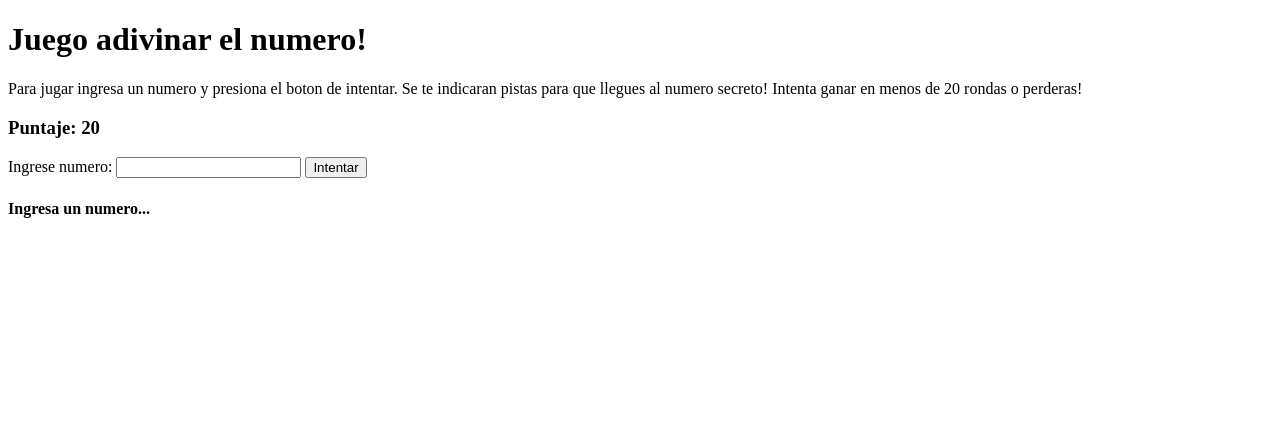
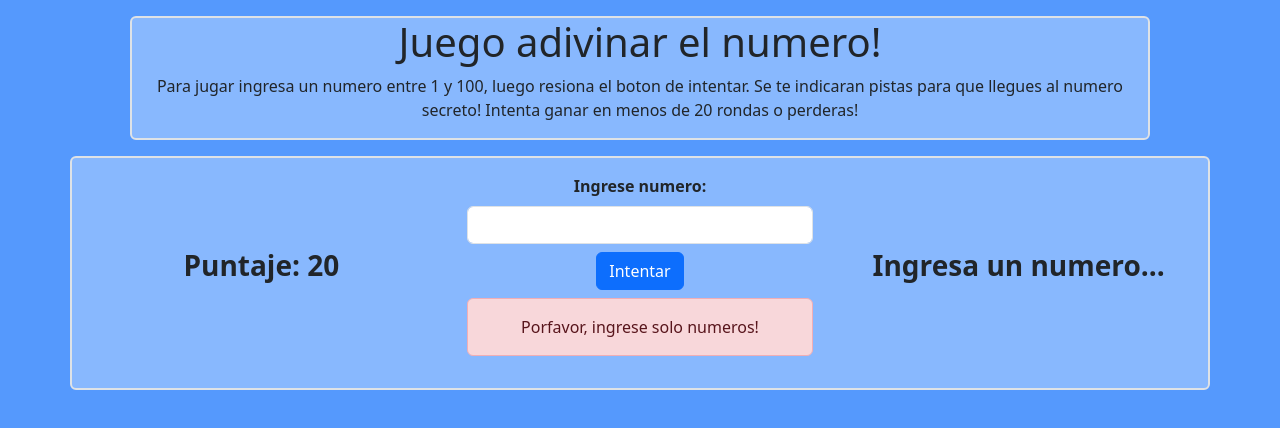
Before and after one commit to maurnl/LabNet2023, a plain HTML site: page index.html in a window 1280 px wide. Both pictures are taken after a click on the button "Intentar". Drawn offline with nearby package versions, Linux system fonts and the light colour scheme.

Commit message:
termino front, refactorizo logica del juego

```diff
--- /dev/null
+++ b/css/estilo.css
@@ -0,0 +1,11 @@
+body {
+    background-repeat: no-repeat;
+}
+
+.row {
+    --bs-bg-opacity: .3;
+}
+
+#contenedor {
+    background-color: rgba(255, 255, 255, 0.301);
+}
--- a/index.html
+++ b/index.html
@@ -1,29 +1,35 @@
 <!DOCTYPE html>
 <html lang="en">
 <head>
-    <script type="module" src="./script.js"></script>
+    <link href="https://cdn.jsdelivr.net/npm/bootstrap@5.3.0-alpha1/dist/css/bootstrap.min.css" rel="stylesheet" integrity="sha384-GLhlTQ8iRABdZLl6O3oVMWSktQOp6b7In1Zl3/Jr59b6EGGoI1aFkw7cmDA6j6gD" crossorigin="anonymous">
+    <script type="module" src="./js/script.js"></script>
+    <link rel="stylesheet" href="./css/estilo.css">
     <meta charset="UTF-8">
     <meta http-equiv="X-UA-Compatible" content="IE=edge">
     <meta name="viewport" content="width=device-width, initial-scale=1.0">
     <title>Practica 5 - HTML, CSS y JS</title>
 </head>
-<body>
-    <div>
-        <h1>Juego adivinar el numero!</h1>
-        <p>Para jugar ingresa un numero y presiona el boton de intentar. Se te indicaran pistas para que llegues al numero secreto! Intenta
-           ganar en menos de 20 rondas o perderas!</p>
-    </div>
-    <div id="contenedor">
-        <div>
-            <h3>Puntaje: <span id="score">0</span></h3>
+    <body class="bg-primary" style="--bs-bg-opacity: .7;">
+    <div class="container mt-3 text-center">
+        <div class="row bg-white border mx-5 border-2 rounded">
+            <h1>Juego adivinar el numero!</h1>
+            <p>Para jugar ingresa un numero entre 1 y 100, luego resiona el boton de intentar. Se te indicaran pistas para que llegues al numero secreto! Intenta
+               ganar en menos de 20 rondas o perderas!</p>
         </div>
-        <div>
-            <label for="number">Ingrese numero: </label>
-            <input type="text" name="number" id="number">
-            <button type="submit" id="guessBtn">Intentar</button>
-        </div>
-        <div>
-            <h4 id="estado">Ingresa un numero...</h4>
+        <div class="row align-items-center mt-3 border border-2 rounded" id="contenedor">
+            <div class="col-4 justify-content-center">
+                <p class="fs-3 fw-bold">Puntaje: <span id="score">0</span></p>
+                <button class="btn btn-danger" id="reiniciar" style="display:none">Reinciar</button>
+            </div>
+            <div class="form-group p-3 col-4">
+                <label class="form-label fw-bold" for="number">Ingrese numero: </label>
+                <input class="form-control" type="text" name="number" id="number">
+                <button class="btn btn-primary mt-2" type="submit" id="guessBtn">Intentar</button>
+                <p class="alert alert-danger mt-2" style="display: none" id="error"></p>
+            </div>
+            <div class="col-4">
+                <p class="fs-3 fw-bold" id="estado">Ingresa un numero...</p>
+            </div>
         </div>
     </div>
 </body>
--- a/script.js
+++ b/js/script.js
@@ -5,14 +5,19 @@ let gameLogic = new GameLogic();
 
 document.addEventListener("DOMContentLoaded", () => {
     document.getElementById("guessBtn").addEventListener("click", handleInputNumber);
+    document.getElementById("reiniciar").addEventListener("click", handleRestartGame);
     updateScore();
 });
 
 function handleInputNumber() {
-    let input = document.getElementById("number").value;
+    const input = document.getElementById("number").value;
+    const error = document.getElementById("error");
 
-    if(inputIsOnlyNumbers(input)) {
-        alert("Porfavor, ingrese solo numeros!");
+    error.textContent = "";
+    error.style.display = "none";
+    if(!inputIsOnlyNumbers(input)) {
+        error.textContent = "Porfavor, ingrese solo numeros!";
+        error.style.display = "block";
         return;
     }
 
@@ -22,13 +27,17 @@ function handleInputNumber() {
 }
 
 function handleGameState(gameState) {
-    let contenedor = document.getElementById("contenedor");
-    let estado = document.getElementById("estado");
+    const contenedor = document.getElementById("contenedor");
+    const estado = document.getElementById("estado");
+    const botonReiniciar = document.getElementById("reiniciar");
+    const botonIntentar = document.getElementById("guessBtn");
     let numIngresado = document.getElementById("number").value;
     switch(gameState) {
         case GameState.YouWon:
             contenedor.style.backgroundColor = "lightgreen";
             estado.textContent = "GANASTE!!";
+            botonReiniciar.style.display = "inline-block";
+            botonIntentar.disabled = true;
             break;
         case GameState.TooHigh:
             contenedor.style.backgroundColor = "lightyellow";
@@ -41,6 +50,8 @@ function handleGameState(gameState) {
         case GameState.YouLose:
             contenedor.style.backgroundColor = "lightred";
             estado.textContent = "Perdiste!! Reinicia para volver a intentar!!";
+            botonReiniciar.style.display = "inline-block";
+            botonIntentar.disabled = true;
             break;
     }
 }
@@ -50,5 +61,13 @@ function updateScore() {
 }
 
 function inputIsOnlyNumbers(input) {
-    return !/^\d+$/.test(input);
+    return /^\d+$/.test(input);
 }
+
+function handleRestartGame() {
+    gameLogic = new GameLogic();
+    document.getElementById("guessBtn").disabled = false;
+    document.getElementById("reiniciar").style.display = "none";
+    estado.textContent = "Ingresa un numero...";
+    updateScore();
+}
```
Also changed, not shown: estilo.css (deleted), js/GameLogic.js (renamed from GameLogic.js), js/GameStates.js (renamed from GameStates.js).
